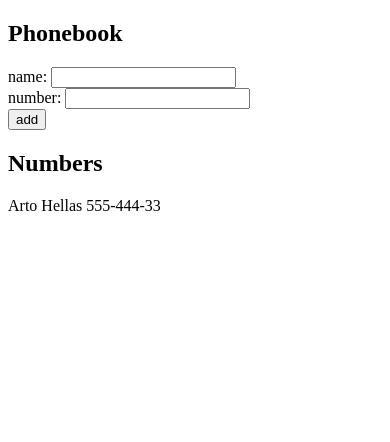
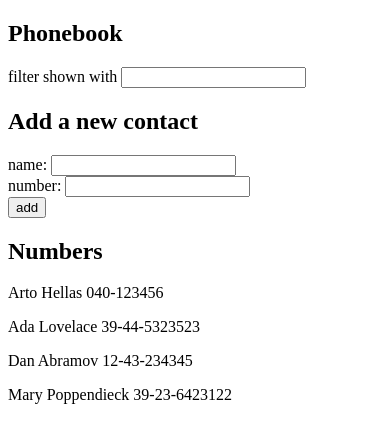
Before and after one commit to padmed/Full-Stack-Open, a React (Create React App) app in the folder Part-2/phonebook/: page / in a window 390 px wide. Shown: the top 442 px of the page. Built offline with nearby package versions, Linux system fonts and the light colour scheme.

Commit message:
Complete step-4 and step-5 of Phonebook exercise

```diff
--- a/Part-2/phonebook/src/App.js
+++ b/Part-2/phonebook/src/App.js
@@ -1,17 +1,22 @@
 import { useState } from "react";
 import Form from "./components/Form";
 import Numbers from "./components/Numbers";
+import Filter from "./components/Filter";
 
 const App = () => {
   const [persons, setPersons] = useState([
-    { name: "Arto Hellas", number: "555-444-33" },
+    { name: "Arto Hellas", number: "040-123456", id: 1 },
+    { name: "Ada Lovelace", number: "39-44-5323523", id: 2 },
+    { name: "Dan Abramov", number: "12-43-234345", id: 3 },
+    { name: "Mary Poppendieck", number: "39-23-6423122", id: 4 },
   ]);
-  const [newName, setNewName] = useState("");
-  const [newNumber, setNewNumber] = useState("");
+  const [newName, setNewName] = useState("Add name");
+  const [newNumber, setNewNumber] = useState("Add number");
+  const [filterStr, setFilterStr] = useState("");
 
   const handleNameInput = (event) => setNewName(event.target.value);
   const handleNumInput = (event) => setNewNumber(event.target.value);
-
+  const handleFilterStr = (event) => setFilterStr(event.target.value);
   const handleSetPersons = (event) => {
     event.preventDefault();
     const checkDuplicates = (person) => person.name !== newName;
@@ -28,17 +33,30 @@ const App = () => {
     }
   };
 
+  const getFilteredNames = () => {
+    const filterNames = (person) => {
+      const lowerCasePerson = person.name.toLowerCase();
+      const lowerCaseFilter = filterStr.toLowerCase();
+      return lowerCasePerson.includes(lowerCaseFilter);
+    };
+
+    return persons.filter(filterNames);
+  };
+
   return (
     <div>
       <h2>Phonebook</h2>
+      <Filter value={filterStr} handleFilterStr={handleFilterStr} />
+      <h2>Add a new contact</h2>
       <Form
-        value={newName}
+        nameValue={newName}
+        numValue={newNumber}
         handleNameInput={handleNameInput}
         handleNumInput={handleNumInput}
         handleSetPersons={handleSetPersons}
       />
       <h2>Numbers</h2>
-      <Numbers persons={persons} />
+      <Numbers persons={getFilteredNames()} />
     </div>
   );
 };
--- /dev/null
+++ b/Part-2/phonebook/src/components/Filter.js
@@ -0,0 +1,9 @@
+const Filter = ({ handleFilterStr, value }) => {
+  return (
+    <label>
+      filter shown with <input onChange={handleFilterStr} value={value} />
+    </label>
+  );
+};
+
+export default Filter;
```
